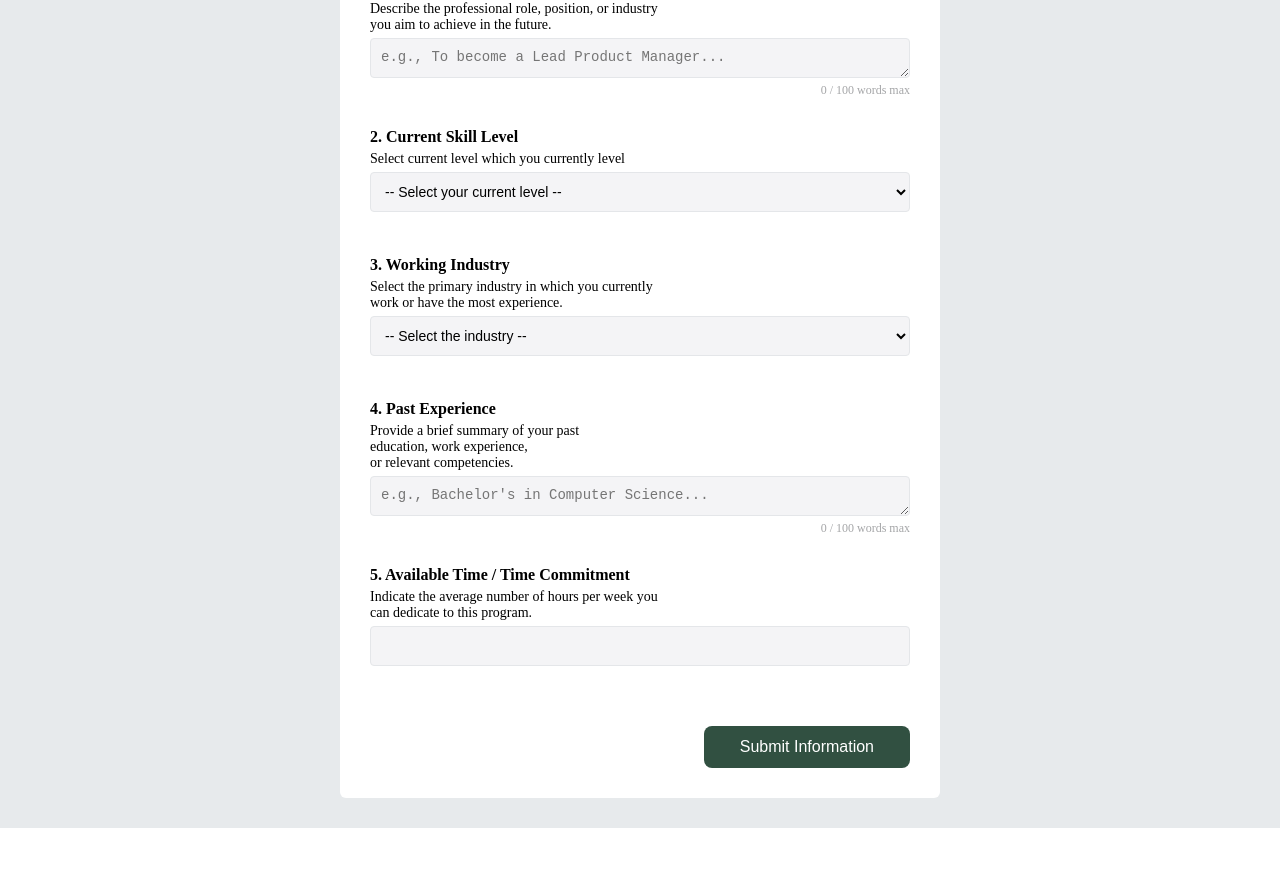
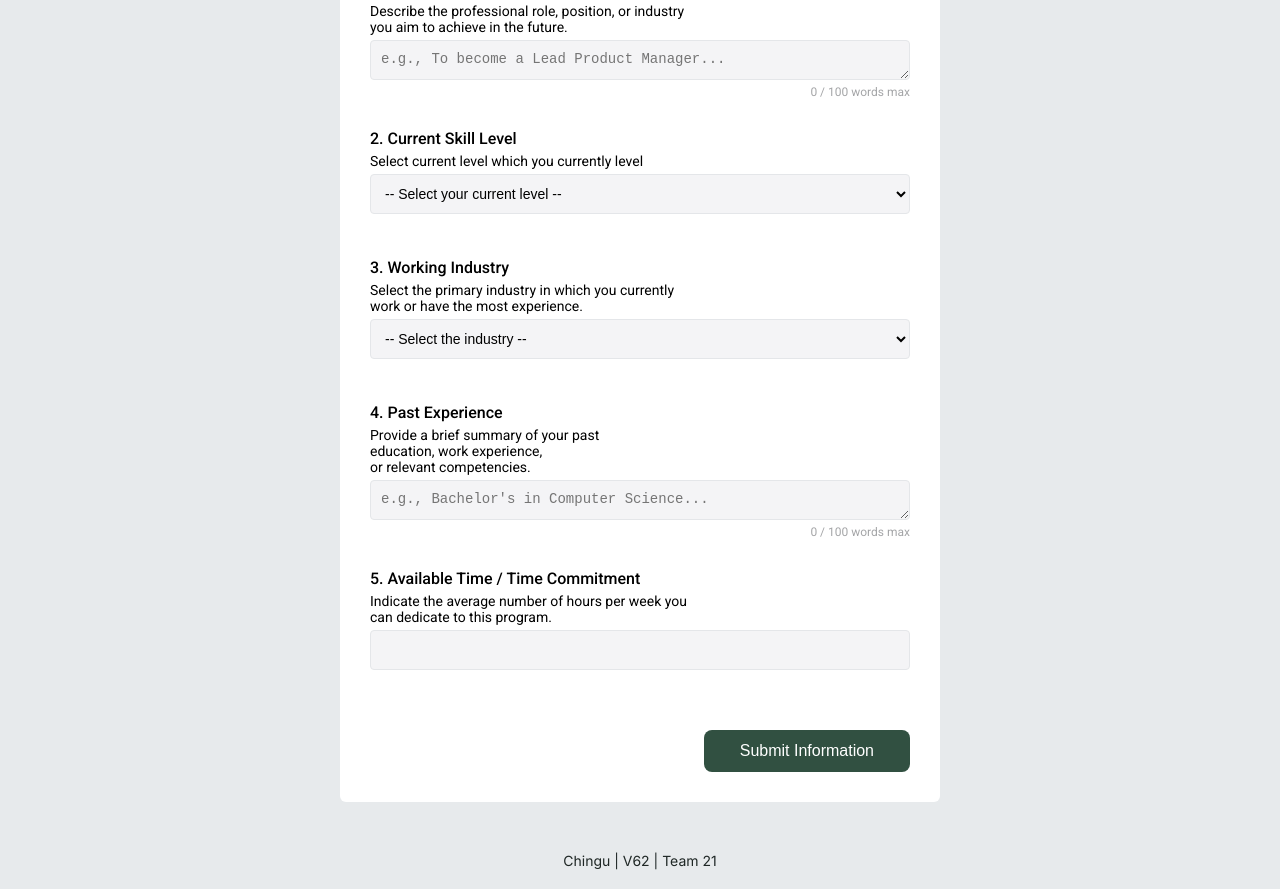
Before and after one commit to chingu-voyages/V62-tier2-team-21, a React (Vite) app in the folder frontend/: page /form in a window 1280 px wide. Shown: the part 155-1044 px from the top of the page. Before the commit the page ends 983 px from the top, so only its background shows below. Built offline with nearby package versions, Linux system fonts and the light colour scheme.

Commit message:
Update Form Page with footer, level options, and styling

```diff
--- a/frontend/index.html
+++ b/frontend/index.html
@@ -19,6 +19,13 @@
       rel="stylesheet"
     />
 
+    <link rel="preconnect" href="https://fonts.googleapis.com" />
+    <link rel="preconnect" href="https://fonts.gstatic.com" crossorigin />
+    <link
+      href="https://fonts.googleapis.com/css2?family=Roboto:ital,wght@0,100..900;1,100..900&display=swap"
+      rel="stylesheet"
+    />
+
     <title>Learning Path Generator</title>
   </head>
   <body>
--- a/frontend/src/components/Input.css
+++ b/frontend/src/components/Input.css
@@ -6,12 +6,12 @@
 
 .input-title {
   font-size: 1.6rem;
-  font-weight: 600;
+  font-weight: 500;
 }
 
 .input-description {
   font-size: 1.4rem;
-  font-weight: 500;
+  font-weight: 400;
 }
 
 .input-control {
--- a/frontend/src/components/InputContainer.css
+++ b/frontend/src/components/InputContainer.css
@@ -1,4 +1,5 @@
 .input-container {
+  font-family: "Roboto", sans-serif;
   margin-top: 3rem;
   margin-bottom: 3rem;
 
@@ -33,3 +34,12 @@
   align-self: flex-end;
   cursor: pointer;
 }
+
+.input-submit-button:hover {
+  background-color: #406653;
+}
+
+.input-submit-button:active {
+  background-color: #263f33;
+  transform: translateY(1px);
+}
--- a/frontend/src/components/InputContainer.jsx
+++ b/frontend/src/components/InputContainer.jsx
@@ -153,9 +153,9 @@ export default function InputContainer() {
         <option value="" disabled>
           -- Select your current level --
         </option>
-        <option value="1">level test1</option>
-        <option value="2">level test2</option>
-        <option value="3">level test3</option>
+        <option value="beginner">Beginner</option>
+        <option value="intermediate">Intermediate</option>
+        <option value="advanced">Advanced</option>
       </SelectInput>
 
       <SelectInput
--- /dev/null
+++ b/frontend/src/components/layout/Footer.css
@@ -0,0 +1,16 @@
+.team-footer {
+  font-family: "Inter", sans-serif;
+  background-color: inherit;
+}
+
+.team-footer a {
+  color: inherit;
+  text-decoration: none;
+}
+
+.team-footer {
+  color: #1f2725;
+  font-size: 1.4rem;
+  text-align: center;
+  padding: 2rem;
+}
--- /dev/null
+++ b/frontend/src/components/layout/Footer.jsx
@@ -0,0 +1,11 @@
+import "./Footer.css";
+
+export default function Footer() {
+  return (
+    <footer className="team-footer">
+      <a href="https://github.com/chingu-voyages/V62-tier2-team-21">
+        Chingu | V62 | Team 21
+      </a>
+    </footer>
+  );
+}
--- a/frontend/src/pages/FormPage.css
+++ b/frontend/src/pages/FormPage.css
@@ -1,5 +1,7 @@
 .form-page {
   display: flex;
-  justify-content: center;
+  flex-direction: column;
+
+  align-items: center;
   background-color: #e7eaec;
 }
--- a/frontend/src/pages/FormPage.jsx
+++ b/frontend/src/pages/FormPage.jsx
@@ -1,10 +1,12 @@
 import InputContainer from "../components/InputContainer";
 import "./FormPage.css";
+import Footer from "../components/layout/Footer";
 
 export default function FormPage() {
   return (
-    <main className="form-page">
+    <div className="form-page">
       <InputContainer />
-    </main>
+      <Footer />
+    </div>
   );
 }
--- a/frontend/src/pages/HomePage.css
+++ b/frontend/src/pages/HomePage.css
@@ -82,15 +82,3 @@
     0 4px 8px rgba(0, 100, 65, 0.25),
     0 0 15px rgba(40, 210, 145, 0.25);
 }
-
-.team-footer a {
-  color: inherit;
-  text-decoration: none;
-}
-
-.team-footer {
-  color: #1f2725;
-  font-size: 1.4rem;
-  text-align: center;
-  padding: 2rem;
-}
--- a/frontend/src/pages/HomePage.jsx
+++ b/frontend/src/pages/HomePage.jsx
@@ -1,5 +1,6 @@
 import "./HomePage.css";
 import "bootstrap-icons/font/bootstrap-icons.css";
+import Footer from "../components/layout/Footer";
 
 export default function HomePage() {
   return (
@@ -15,11 +16,7 @@ export default function HomePage() {
           <p>Get Started</p>
         </button>
       </main>
-      <footer className="team-footer">
-        <a href="https://github.com/chingu-voyages/V62-tier2-team-21">
-          Chingu | V62 | Team 21
-        </a>
-      </footer>
+      <Footer />
     </div>
   );
 }
```
Also changed, not shown: frontend/vercel.json (added).
